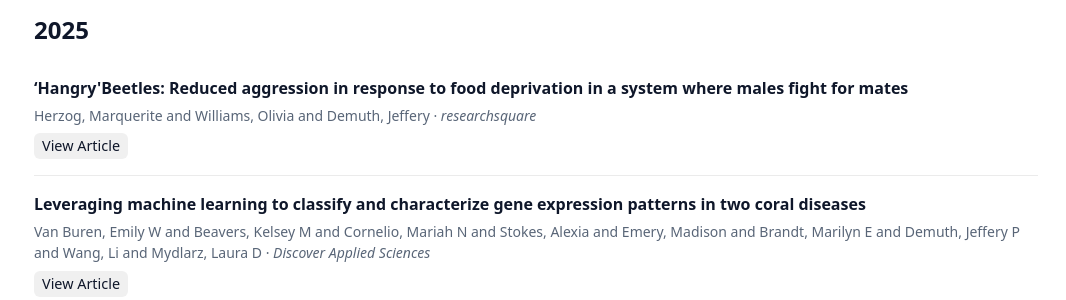
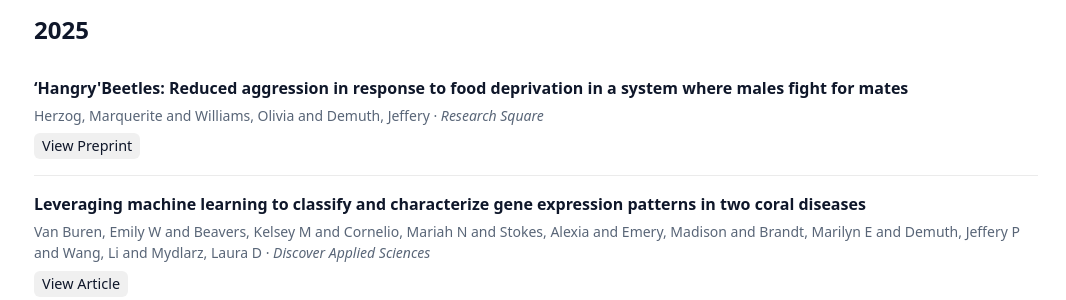
Before and after one commit to demuth-lab/demuth-lab.github.io, a Jekyll site: the page built from publications.md, in a window 1280 px wide and 900 px high. Shown: the part 268-568 px from the top of the window, without its empty margins (104-1170 px from the left). Built offline with Jekyll 4.4.1, drawn with Linux system fonts in a browser that asks for light colours.

Commit message:
Auto-update publications

```diff
--- a/_data/publications.yml
+++ b/_data/publications.yml
@@ -2,7 +2,8 @@
   title: '‘Hangry''Beetles: Reduced aggression in response to food deprivation in
     a system where males fight for mates'
   authors: Herzog, Marquerite and Williams, Olivia and Demuth, Jeffery
-  venue: researchsquare
+  venue: Research Square
+  type: preprint
   doi: 10.21203/rs.3.rs-6377782/v1
 - year: 2025
   title: Leveraging machine learning to classify and characterize gene expression
```
